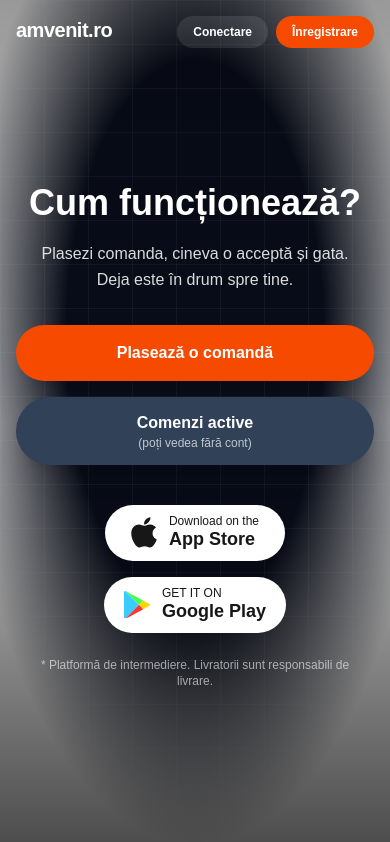
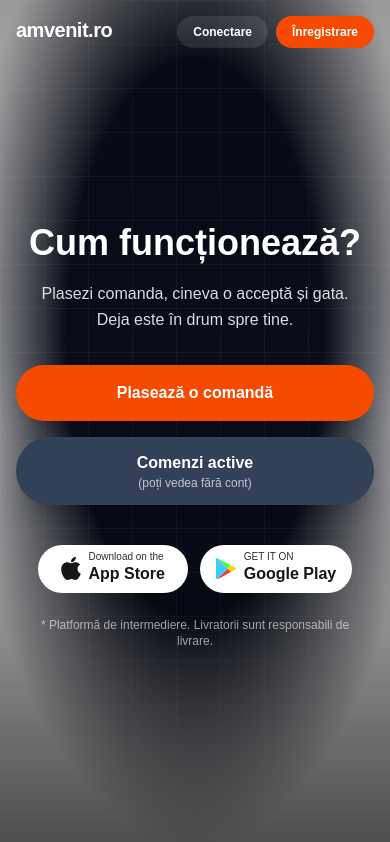
Before and after one commit to amvenitro-bit/amvenit, a Next.js app: page / in a window 390 px wide. Built offline with nearby package versions, Linux system fonts and the light colour scheme.

Commit message:
Make store buttons smaller on mobile

```diff
--- a/components/AppStoreButton.tsx
+++ b/components/AppStoreButton.tsx
@@ -7,15 +7,20 @@ const AppStoreButton = ({ dark }: { dark?: boolean }) => {
       <button
         type="button"
         className={clsx(
-          "flex items-center justify-center min-w-[180px] px-5 h-14 rounded-full w-auto",
+          // MOBILE: mai mic + incape 2 pe rand
+          // SM+: revine mai mare
+          "flex items-center justify-center rounded-full h-12 sm:h-14 " +
+            "min-w-[150px] sm:min-w-[205px] " +
+            "px-4 sm:px-6 " +
+            "w-auto",
           {
             "text-white bg-foreground": dark,
             "text-foreground bg-white": !dark,
           }
         )}
       >
-        <div className="mr-3">
-          <svg viewBox="0 0 384 512" width="26">
+        <div className="mr-2 sm:mr-3">
+          <svg viewBox="0 0 384 512" className="w-5 sm:w-7" aria-hidden="true">
             <path
               fill="currentColor"
               d="M318.7 268.7c-.2-36.7 16.4-64.4 50-84.8-18.8-26.9-47.2-41.7-84.7-44.6-35.5-2.8-74.3 20.7-88.5 20.7-15 0-49.4-19.7-76.4-19.7C63.3 141.2 4 184.8 4 273.5q0 39.3 14.4 81.2c12.8 36.7 59 126.7 107.2 125.2 25.2-.6 43-17.9 75.8-17.9 31.8 0 48.3 17.9 76.4 17.9 48.6-.7 90.4-82.5 102.6-119.3-65.2-30.7-61.7-90-61.7-91.9zm-56.6-164.2c27.3-32.4 24.8-61.9 24-72.5-24.1 1.4-52 16.4-67.9 34.9-17.5 19.8-27.8 44.3-25.6 71.9 26.1 2 49.9-11.4 69.5-34.3z"
@@ -23,9 +28,11 @@ const AppStoreButton = ({ dark }: { dark?: boolean }) => {
           </svg>
         </div>
 
-        <div className="text-left">
-          <div className="text-xs">Download on the</div>
-          <div className="-mt-1 font-sans text-lg font-semibold">App Store</div>
+        <div className="text-left leading-tight">
+          <div className="text-[10px] sm:text-xs opacity-90">Download on the</div>
+          <div className="-mt-0.5 font-sans text-base sm:text-xl font-semibold">
+            App Store
+          </div>
         </div>
       </button>
     </a>
--- a/components/Hero.tsx
+++ b/components/Hero.tsx
@@ -81,7 +81,7 @@ export default function Hero() {
         </div>
 
         {/* APP BUTTONS (pe mobil stack / spacing normal) */}
-        <div className="mt-10 sm:mt-14 flex flex-row flex-wrap items-center justify-center gap-4 sm:gap-6">
+        <div className="mt-10 sm:mt-14 flex flex-row items-center justify-center gap-3 sm:gap-6">
   <AppStoreButton />
   <PlayStoreButton />
 </div>
--- a/components/PlayStoreButton.tsx
+++ b/components/PlayStoreButton.tsx
@@ -7,15 +7,18 @@ const PlayStoreButton = ({ dark }: { dark?: boolean }) => {
       <button
         type="button"
         className={clsx(
-          "flex items-center justify-center min-w-[180px] px-5 h-14 rounded-full w-auto",
+          "flex items-center justify-center rounded-full h-12 sm:h-14 " +
+            "min-w-[150px] sm:min-w-[205px] " +
+            "px-4 sm:px-6 " +
+            "w-auto",
           {
             "text-white bg-foreground": dark,
             "text-foreground bg-white": !dark,
           }
         )}
       >
-        <div className="mr-3">
-          <svg viewBox="30 336.7 120.9 129.2" width="26">
+        <div className="mr-2 sm:mr-3">
+          <svg viewBox="30 336.7 120.9 129.2" className="w-5 sm:w-7" aria-hidden="true">
             <path
               fill="#FFD400"
               d="M119.2,421.2c15.3-8.4,27-14.8,28-15.3c3.2-1.7,6.5-6.2,0-9.7c-2.1-1.1-13.4-7.3-28-15.3l-20.1,20.2L119.2,421.2z"
@@ -35,9 +38,9 @@ const PlayStoreButton = ({ dark }: { dark?: boolean }) => {
           </svg>
         </div>
 
-        <div className="text-left">
-          <div className="text-xs">GET IT ON</div>
-          <div className="-mt-1 font-sans text-lg font-semibold">
+        <div className="text-left leading-tight">
+          <div className="text-[10px] sm:text-xs opacity-90">GET IT ON</div>
+          <div className="-mt-0.5 font-sans text-base sm:text-xl font-semibold">
             Google Play
           </div>
         </div>
```
